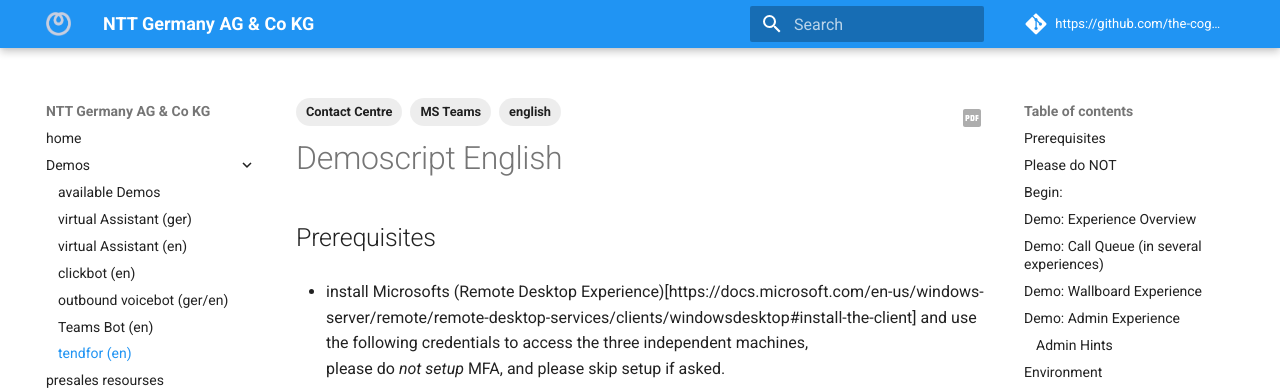
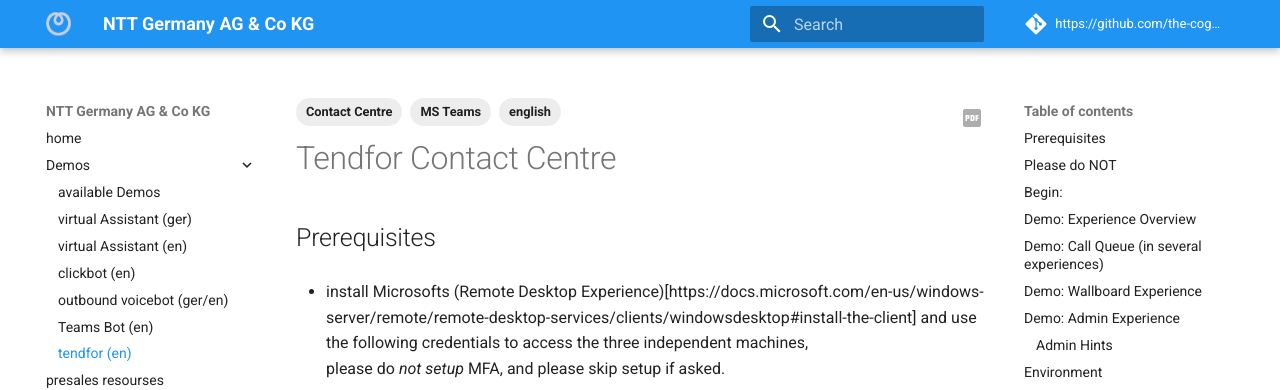
Before and after one commit to the-cognitiveservices-ninja/demo-environment, an MkDocs documentation site: the page built from docs/scripts/tendfor.md, in a window 1280 px wide and 900 px high. Shown: the top 390 px of the window. Built offline with MkDocs 1.6.1 and Material for MkDocs 9.7.7, drawn with Linux system fonts in a browser that asks for light colours; comment, search, counter and statistics services are not loaded.

Commit message:
headline

```diff
--- a/docs/scripts/tendfor.md
+++ b/docs/scripts/tendfor.md
@@ -6,7 +6,7 @@
   - MS Teams
 ---
 
-# Demoscript English
+# Tendfor Contact Centre
 
 ## Prerequisites
   - install Microsofts (Remote Desktop Experience)[https://docs.microsoft.com/en-us/windows-server/remote/remote-desktop-services/clients/windowsdesktop#install-the-client] and use the following credentials to access the three independent machines,
```
